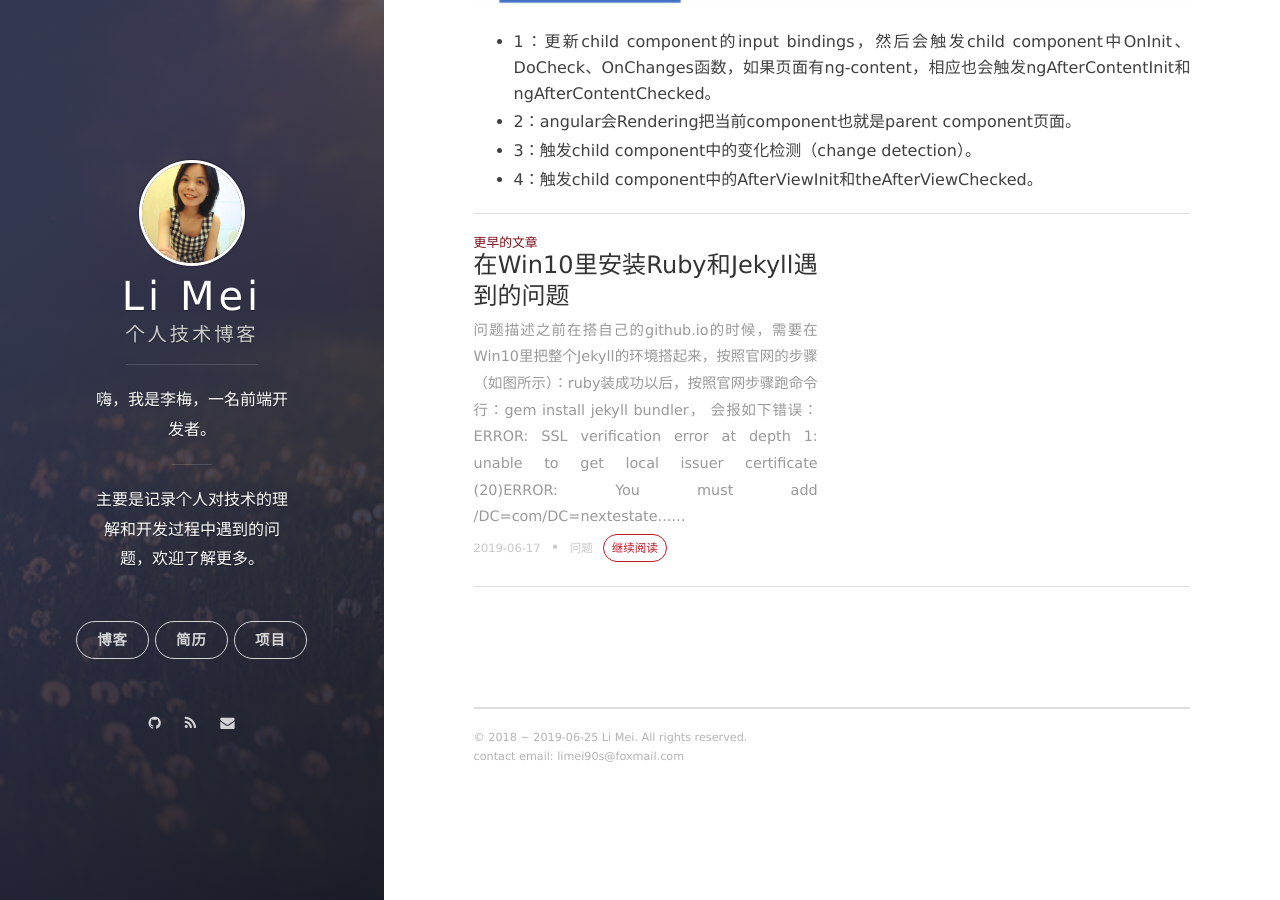
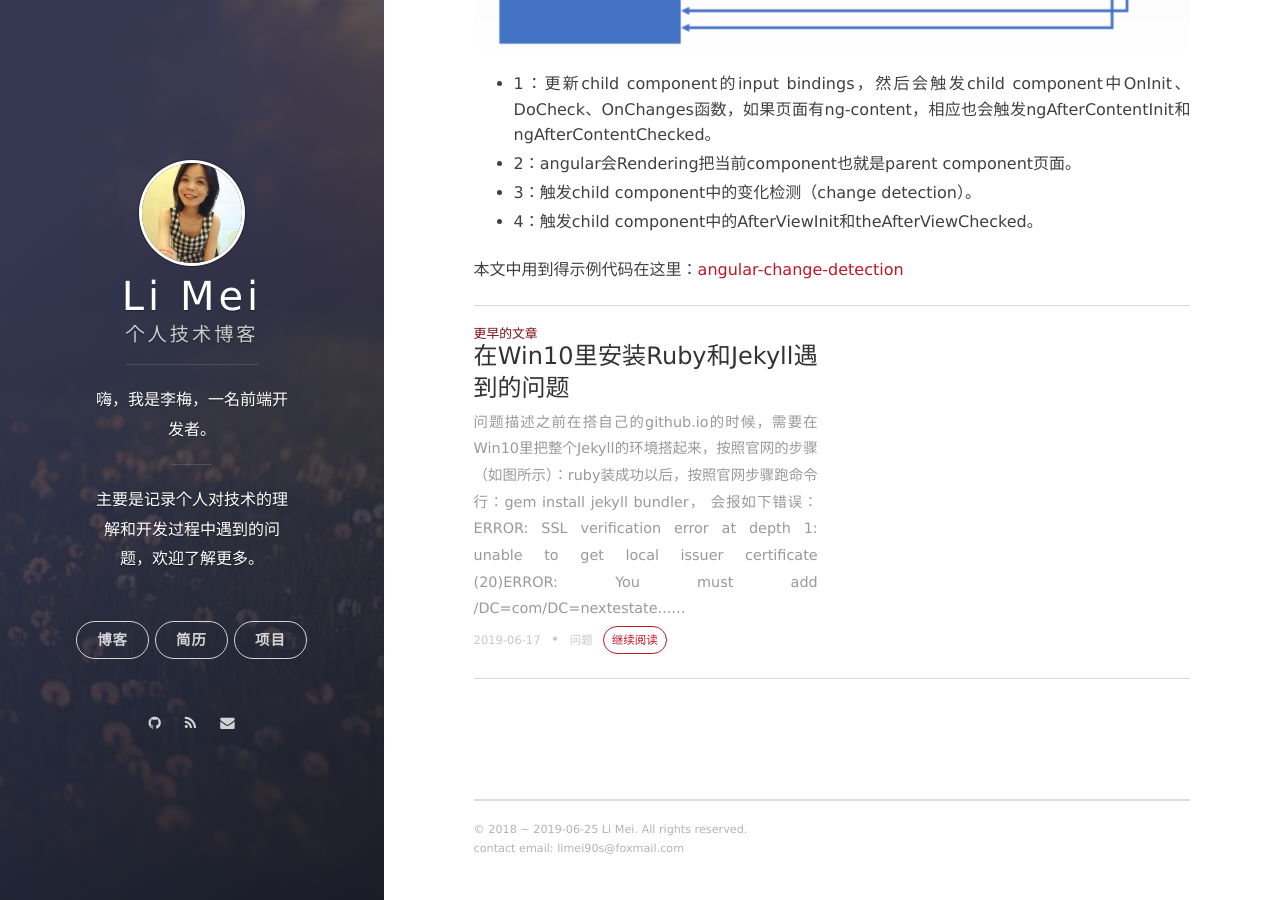
Before and after one commit to LiMeii/LiMeii.github.io, a Jekyll site: the page built from _posts/2019-06-21-angular-unidirectional-data-flow.md, in a window 1280 px wide and 900 px high, scrolled down 4898 px. Built offline with Jekyll 4.4.1, drawn with Linux system fonts in a browser that asks for light colours; nearby versions of some CDN libraries.

Commit message:
update unidirectional data flow post

```diff
--- a/_posts/2019-06-21-angular-unidirectional-data-flow.md
+++ b/_posts/2019-06-21-angular-unidirectional-data-flow.md
@@ -20,6 +20,7 @@
 现在我们来看看，如果在GrandChild component的钩子函数里通过@Output去改child A component的值，会发生什么？
 
 **定义一个ChildAComponent，在这里会显示从GrandChildComponent发过来的message，代码如下：**
+
 ![angular-unidirectional-data-flow](https://limeii.github.io/assets/images/posts/angular/angular-unidirectional-data-flow.png){:height="100%" width="100%"}
 
 **定义一个GrandChildComponent，通过@Output向，ChildAComponent发送message，代码如下：**
@@ -78,9 +79,12 @@
 
 
 最后来总结一下，在angular中低层级的component向上一层级触发检测机制的时候具体流程：
+
 ![angular-unidirectional-data-flow](https://limeii.github.io/assets/images/posts/angular/angular-unidirectional-data-flow7.png){:height="100%" width="100%"}
 
 - 1：更新child component的input bindings，然后会触发child component中OnInit、DoCheck、OnChanges函数，如果页面有ng-content，相应也会触发ngAfterContentInit和ngAfterContentChecked。
 - 2：angular会Rendering把当前component也就是parent component页面。
 - 3：触发child component中的变化检测（change detection）。
 - 4：触发child component中的AfterViewInit和theAfterViewChecked。
+
+本文中用到得示例代码在这里：[angular-change-detection](https://github.com/LiMeii/angular-change-detection)
```
